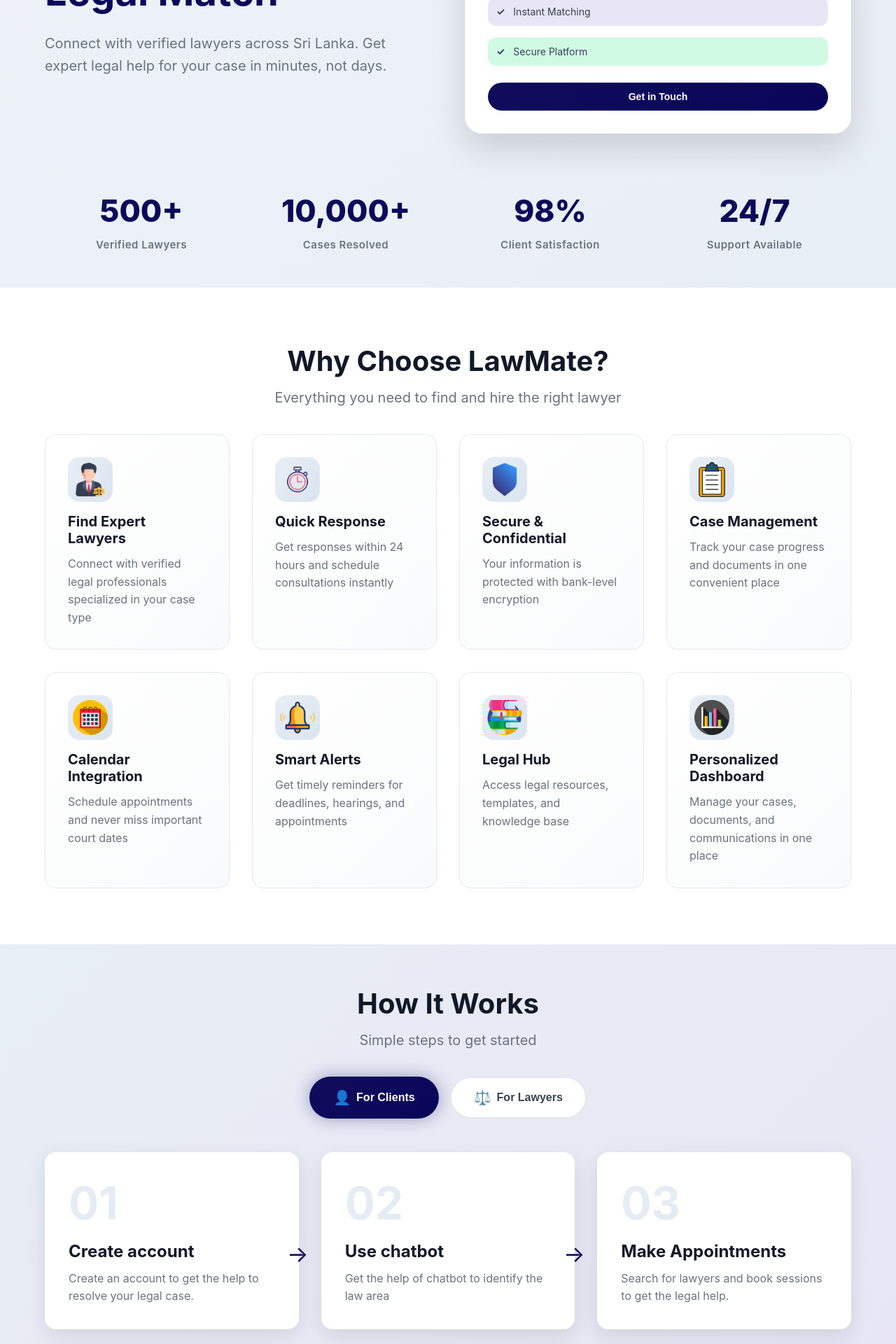
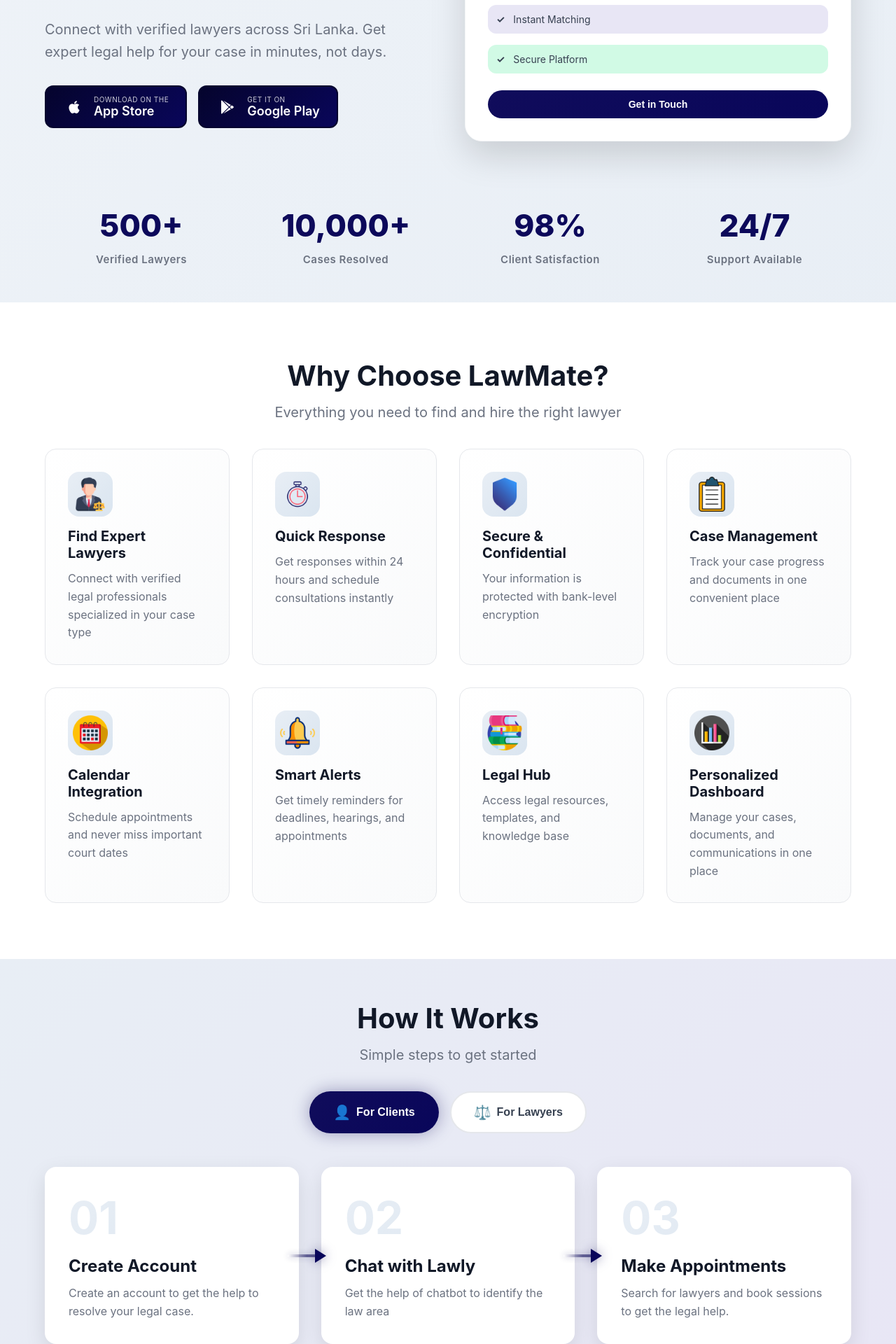
Before and after one commit to NamalIshara/lawmate-ui, a React (Vite) app: page / in a window 1280 px wide. Shown: the part 260-2180 px from the top of the page at 70% size. Built offline with nearby package versions, Linux system fonts and the light colour scheme.

Commit message:
css alignments

```diff
--- a/src/components/main/aboutUs.tsx
+++ b/src/components/main/aboutUs.tsx
@@ -36,14 +36,14 @@
         },
         {
             name: "Shavindi Liyanage",
-            designation: "Full Stack Engineer",
+            designation: "Full Stack Developer",
             image: shavindiPhoto,
             github: "https://github.com/ShavindiSanthupamaLiyanage",
             linkedin: "https://www.linkedin.com/in/shavindi-liyanage-782b26282?utm_source=share&utm_campaign=share_via&utm_content=profile&utm_medium=android_app"
         },
         {
             name: "Namal Ishara",
-            designation: "Full Stack Engineer",
+            designation: "Full Stack Developer",
             image: isharaPhoto,
             github: "https://github.com/NamalIshara",
             linkedin: "https://www.linkedin.com/in/ishara-namal-04a917269?utm_source=share&utm_campaign=share_via&utm_content=profile&utm_medium=android_app"
--- a/src/components/main/footer.tsx
+++ b/src/components/main/footer.tsx
@@ -68,19 +68,19 @@
                         <h3 className="footer-section-title">Get in Touch</h3>
                         <div className="contact-info">
                             <div className="contact-item">
-                                <svg className="contact-icon" fill="none" stroke="currentColor" viewBox="0 0 24 24">
+                                <svg className="contact-icon" fill="none" stroke="white" viewBox="0 0 24 24">
                                     <path strokeLinecap="round" strokeLinejoin="round" strokeWidth={2} d="M3 8l7.89 5.26a2 2 0 002.22 0L21 8M5 19h14a2 2 0 002-2V7a2 2 0 00-2-2H5a2 2 0 00-2 2v10a2 2 0 002 2z" />
                                 </svg>
                                 <span>lawmate.infodesk@gmail.com</span>
                             </div>
                             <div className="contact-item">
-                                <svg className="contact-icon" fill="none" stroke="currentColor" viewBox="0 0 24 24">
+                                <svg className="contact-icon" fill="none" stroke="white" viewBox="0 0 24 24">
                                     <path strokeLinecap="round" strokeLinejoin="round" strokeWidth={2} d="M3 5a2 2 0 012-2h3.28a1 1 0 01.948.684l1.498 4.493a1 1 0 01-.502 1.21l-2.257 1.13a11.042 11.042 0 005.516 5.516l1.13-2.257a1 1 0 011.21-.502l4.493 1.498a1 1 0 01.684.949V19a2 2 0 01-2 2h-1C9.716 21 3 14.284 3 6V5z" />
                                 </svg>
                                 <span>+94 11 234 5678</span>
                             </div>
                             <div className="contact-item">
-                                <svg className="contact-icon" fill="none" stroke="currentColor" viewBox="0 0 24 24">
+                                <svg className="contact-icon" fill="none" stroke="white" viewBox="0 0 24 24">
                                     <path strokeLinecap="round" strokeLinejoin="round" strokeWidth={2} d="M17.657 16.657L13.414 20.9a1.998 1.998 0 01-2.827 0l-4.244-4.243a8 8 0 1111.314 0z" />
                                     <path strokeLinecap="round" strokeLinejoin="round" strokeWidth={2} d="M15 11a3 3 0 11-6 0 3 3 0 016 0z" />
                                 </svg>
--- a/src/components/main/hero.tsx
+++ b/src/components/main/hero.tsx
@@ -38,6 +38,28 @@
             </p>
 
             <div className="app-store-buttons">
+              <a href="https://apps.apple.com" target="_blank" rel="noopener noreferrer" className="store-button">
+                <div className="store-icon">
+                  <svg viewBox="0 0 24 24" fill="currentColor">
+                    <path d="M17.05 20.28c-.98.95-2.05.8-3.08.35-1.09-.46-2.09-.48-3.24 0-1.44.62-2.2.44-3.06-.35C2.79 15.25 3.51 7.59 9.05 7.31c1.35.07 2.29.74 3.08.8 1.18-.24 2.31-.93 3.57-.84 1.51.12 2.65.72 3.4 1.8-3.12 1.87-2.38 5.98.48 7.13-.57 1.5-1.31 2.99-2.54 4.09l.01-.01zM12.03 7.25c-.15-2.23 1.66-4.07 3.74-4.25.29 2.58-2.34 4.5-3.74 4.25z"/>
+                  </svg>
+                </div>
+                <div className="store-text">
+                  <div className="store-download">Download on the</div>
+                  <div className="store-name">App Store</div>
+                </div>
+              </a>
+              <a href="https://play.google.com" target="_blank" rel="noopener noreferrer" className="store-button">
+                <div className="store-icon">
+                  <svg viewBox="0 0 24 24" fill="currentColor">
+                    <path d="M3,20.5V3.5C3,2.91 3.34,2.39 3.84,2.15L13.69,12L3.84,21.85C3.34,21.6 3,21.09 3,20.5M16.81,15.12L6.05,21.34L14.54,12.85L16.81,15.12M20.16,10.81C20.5,11.08 20.75,11.5 20.75,12C20.75,12.5 20.5,12.92 20.16,13.19L17.89,14.5L15.39,12L17.89,9.5L20.16,10.81M6.05,2.66L16.81,8.88L14.54,11.15L6.05,2.66Z"/>
+                  </svg>
+                </div>
+                <div className="store-text">
+                  <div className="store-download">GET IT ON</div>
+                  <div className="store-name">Google Play</div>
+                </div>
+              </a>
             </div>
           </div>
 
--- a/src/components/main/howItWorks.tsx
+++ b/src/components/main/howItWorks.tsx
@@ -11,15 +11,15 @@
     const [activeWorkflow, setActiveWorkflow] = useState<'client' | 'lawyer'>('client');
 
     const clientSteps: Step[] = [
-        { number: "01", title: "Create account", desc: "Create an account to get the help to resolve your legal case." },
-        { number: "02", title: "Use chatbot", desc: "Get the help of chatbot to identify the law area" },
+        { number: "01", title: "Create Account", desc: "Create an account to get the help to resolve your legal case." },
+        { number: "02", title: "Chat with Lawly", desc: "Get the help of chatbot to identify the law area" },
         { number: "03", title: "Make Appointments", desc: "Search for lawyers and book sessions to get the legal help." }
     ];
 
     const lawyerSteps: Step[] = [
         { number: "01", title: "Create Account", desc: "Sign up with your professional details and credentials" },
         { number: "02", title: "Connect with Clients", desc: "Start receiving case requests and build your practice" },
-        { number: "03", title: "Share you insights", desc: "Share yout articles in knopwledge hub" }
+        { number: "03", title: "Share your Insights", desc: "Share your articles in Knowledge Hub" }
     ];
 
     return (
@@ -54,7 +54,9 @@
                                 <div className="step-number">{step.number}</div>
                                 <h3 className="step-title">{step.title}</h3>
                                 <p className="step-description">{step.desc}</p>
-                                {idx < clientSteps.length - 1 && <div className="step-arrow">→</div>}
+                                {idx < clientSteps.length - 1 && <div className="step-arrow">
+                                    {/*→*/}
+                                </div>}
                             </div>
                         ))}
                     </div>
@@ -67,7 +69,9 @@
                                 <div className="step-number">{step.number}</div>
                                 <h3 className="step-title">{step.title}</h3>
                                 <p className="step-description">{step.desc}</p>
-                                {idx < lawyerSteps.length - 1 && <div className="step-arrow">→</div>}
+                                {idx < lawyerSteps.length - 1 && <div className="step-arrow">
+                                    {/*→*/}
+                                </div>}
                             </div>
                         ))}
                     </div>
--- a/src/styles/contactUs.css
+++ b/src/styles/contactUs.css
@@ -1,12 +1,32 @@
 .contact-section {
-  background: linear-gradient(122.43deg, #05042d 0%, #09065a 50%, #100c5b 100%);
+  background: linear-gradient(135deg, #05042d 0%, #09065a 50%, #100c5b 100%);
   color: #ffffff;
   padding: 80px 16px;
+  background-size: 200% 200%;
+  animation: gradient-shift 20s ease infinite;
+  position: relative;
+  overflow: hidden;
+}
+
+/* MISSING: Floating dot pattern */
+.contact-section::before {
+  content: '';
+  position: absolute;
+  top: -50%;
+  left: -50%;
+  width: 200%;
+  height: 200%;
+  background: radial-gradient(circle, rgba(255, 255, 255, 0.05) 1px, transparent 1px);
+  background-size: 50px 50px;
+  animation: float-slow 30s linear infinite;
+  z-index: 0;
 }
 
 .contact-container {
   max-width: 1100px;
   margin: 0 auto;
+  position: relative;
+  z-index: 1;
 }
 
 .contact-header {
@@ -15,13 +35,14 @@
 }
 
 .contact-header h2 {
-  font-size: 32px;
-  margin-bottom: 8px;
+  font-size: 40px;
+  margin-bottom: 16px;
+  font-weight: 700;
 }
 
 .contact-header p {
   color: #b9c1ff;
-  font-size: 15px;
+  font-size: 20px;
 }
 
 .contact-grid {
@@ -38,6 +59,13 @@
   border-radius: 24px;
   padding: 20px 24px;
   box-shadow: 0 20px 40px rgba(0, 0, 0, 0.35);
+  transition: all 0.3s ease; /* ADDED */
+}
+
+/* MISSING: Card hover effect */
+.contact-card:hover {
+  transform: translateY(-5px);
+  box-shadow: 0 25px 50px rgba(0, 0, 0, 0.5);
 }
 
 .contact-form-card {
@@ -47,7 +75,15 @@
   backdrop-filter: none;
   -webkit-backdrop-filter: none;
   padding: 24px 28px 16px;
+  transition: all 0.3s ease; /* ADDED */
 }
+
+/* MISSING: Form card hover effect */
+.contact-form-card:hover {
+  transform: translateY(-5px);
+  box-shadow: 0 25px 70px rgba(0, 0, 0, 0.4);
+}
+
 .contact-form-card form {
   margin: 0;
   padding: 0;
@@ -71,6 +107,7 @@
   margin-bottom: 6px;
   color: #4b5563;
 }
+
 .field-label {
   display: flex;
   justify-content: space-between;
@@ -89,7 +126,7 @@
   padding: 10px 12px;
   font-size: 14px;
   outline: none;
-  transition: border-color 0.15s ease, box-shadow 0.15s ease;
+  transition: all 0.3s ease; /* UPDATED */
 }
 
 .form-group input::placeholder,
@@ -104,9 +141,11 @@
 
 .form-group input:focus,
 .form-group textarea:focus {
-  border-color: #4f46e5;
-  box-shadow: 0 0 0 1px #4f46e5;
+  border-color: #100c5b;
+  box-shadow: 0 0 0 4px rgba(16, 12, 91, 0.1);
+  transform: translateY(-2px); /* ADDED */
 }
+
 .primary-button {
   width: 100%;
   border: none;
@@ -158,6 +197,21 @@
   font-size: 13px;
 }
 
+/* MISSING: Success icon styles */
+.success-icon {
+  width: 80px;
+  height: 80px;
+  background: linear-gradient(135deg, #10b981 0%, #059669 100%);
+  color: white;
+  border-radius: 50%;
+  display: flex;
+  align-items: center;
+  justify-content: center;
+  font-size: 40px;
+  margin: 0 auto 24px;
+  animation: successPulse 0.6s ease-out;
+}
+
 .contact-card h3 {
   margin-bottom: 4px;
   font-size: 18px;
@@ -168,6 +222,7 @@
   font-size: 14px;
   color: #b9c1ff;
 }
+
 .social-link {
   display: flex;
   align-items: center;
@@ -179,12 +234,49 @@
   margin-bottom: 8px;
   text-decoration: none;
   font-size: 14px;
-  transition: background 0.15s ease, transform 0.1s ease;
+  transition: all 0.3s ease; /* UPDATED */
+  position: relative; /* ADDED */
+  overflow: hidden; /* ADDED */
+  border: 2px solid transparent; /* ADDED */
+}
+
+/* MISSING: Shine effect on social links */
+.social-link::before {
+  content: '';
+  position: absolute;
+  top: 0;
+  left: -100%;
+  width: 100%;
+  height: 100%;
+  background: linear-gradient(90deg, transparent, rgba(255,255,255,0.2), transparent);
+  transition: left 0.5s;
+}
+
+.social-link:hover::before {
+  left: 100%;
 }
 
 .social-link:hover {
   background: rgba(255, 255, 255, 0.08);
-  transform: translateY(-1px);
+  transform: translateX(10px) scale(1.02); /* UPDATED */
+  box-shadow: 0 5px 20px rgba(0, 0, 0, 0.3); /* ADDED */
+}
+
+/* MISSING: Border colors for social links */
+.social-link.facebook:hover {
+  border-color: #1877f2;
+}
+
+.social-link.linkedin:hover {
+  border-color: #0077b5;
+}
+
+.social-link.whatsapp:hover {
+  border-color: #25d366;
+}
+
+.social-link.instagram:hover {
+  border-color: #e4405f;
 }
 
 .social-icon {
@@ -207,7 +299,14 @@
   gap: 14px;
   align-items: center;
   margin-bottom: 18px;
+  transition: all 0.3s ease; /* ADDED */
 }
+
+/* MISSING: Contact item hover effect */
+.contact-item:hover {
+  transform: translateX(5px);
+}
+
 .contact-item p {
   margin: 0;
   line-height: 1.4;
@@ -221,6 +320,13 @@
   display: flex;
   align-items: center;
   justify-content: center;
+  transition: all 0.3s ease; /* ADDED */
+}
+
+/* MISSING: Icon scale on hover */
+.contact-item:hover .contact-item-icon {
+  background: rgba(255, 255, 255, 0.3);
+  transform: scale(1.1);
 }
 
 .contact-item-icon svg {
@@ -232,6 +338,39 @@
   font-size: 13px;
   font-weight: 600;
   color: #b9c1ff;
+}
+
+/* MISSING: All keyframe animations */
+@keyframes gradient-shift {
+  0%, 100% {
+    background-position: 0% 50%;
+  }
+  50% {
+    background-position: 100% 50%;
+  }
+}
+
+@keyframes float-slow {
+  0% {
+    transform: translate(0, 0) rotate(0deg);
+  }
+  100% {
+    transform: translate(50px, 50px) rotate(360deg);
+  }
+}
+
+@keyframes successPulse {
+  0% {
+    transform: scale(0.8);
+    opacity: 0;
+  }
+  50% {
+    transform: scale(1.1);
+  }
+  100% {
+    transform: scale(1);
+    opacity: 1;
+  }
 }
 
 @media (max-width: 900px) {
--- a/src/styles/header.css
+++ b/src/styles/header.css
@@ -1,4 +1,3 @@
-/* Header Styles */
 .header {
     position: fixed;
     top: 0;
--- a/src/styles/howItWorks.css
+++ b/src/styles/howItWorks.css
@@ -121,15 +121,32 @@
     line-height: 1.6;
 }
 
+/*.step-arrow {*/
+/*    display: none;*/
+/*    position: absolute;*/
+/*    top: 50%;*/
+/*    right: -16px;*/
+/*    transform: translateY(-50%);*/
+/*    font-size: 32px;*/
+/*    color: #100c5b;*/
+/*    animation: pulse 2s ease-in-out infinite;*/
+/*}*/
+
+/*@media (min-width: 768px) {*/
+/*    .step-arrow {*/
+/*        display: block;*/
+/*    }*/
+/*}*/
+
 .step-arrow {
     display: none;
     position: absolute;
     top: 50%;
-    right: -16px;
+    right: -46px; /* Positioned in the middle of the gap */
     transform: translateY(-50%);
-    font-size: 32px;
-    color: #100c5b;
-    animation: pulse 2s ease-in-out infinite;
+    width: 60px;
+    height: 60px;
+    z-index: 5;
 }
 
 @media (min-width: 768px) {
@@ -137,3 +154,62 @@
         display: block;
     }
 }
+
+/* Flowing line */
+.step-arrow::before {
+    content: '';
+    position: absolute;
+    top: 50%;
+    left: 0;
+    width: 45px;
+    height: 4px;
+    background: linear-gradient(90deg,
+    transparent 0%,
+    #100c5b 30%,
+    #09065a 70%,
+    transparent 100%
+    );
+    background-size: 200% 100%;
+    transform: translateY(-50%);
+    border-radius: 2px;
+    animation: flowLine 2s ease-in-out infinite;
+    box-shadow: 0 0 10px rgba(16, 12, 91, 0.4);
+}
+
+/* Arrow head */
+.step-arrow::after {
+    content: '';
+    position: absolute;
+    top: 50%;
+    right: 5px;
+    transform: translateY(-50%);
+    width: 0;
+    height: 0;
+    border-left: 16px solid #09065a;
+    border-top: 10px solid transparent;
+    border-bottom: 10px solid transparent;
+    animation: arrowheadPulse 2s ease-in-out infinite;
+    filter: drop-shadow(0 0 8px rgba(16, 12, 91, 0.5));
+}
+
+@keyframes flowLine {
+    0%, 100% {
+        background-position: 0% 0%;
+        opacity: 0.6;
+    }
+    50% {
+        background-position: 100% 0%;
+        opacity: 1;
+    }
+}
+
+@keyframes arrowheadPulse {
+    0%, 100% {
+        transform: translateY(-50%) translateX(0) scale(1);
+        filter: drop-shadow(0 0 8px rgba(16, 12, 91, 0.5));
+    }
+    50% {
+        transform: translateY(-50%) translateX(5px) scale(1.15);
+        filter: drop-shadow(0 0 15px rgba(16, 12, 91, 0.8));
+    }
+}
```
